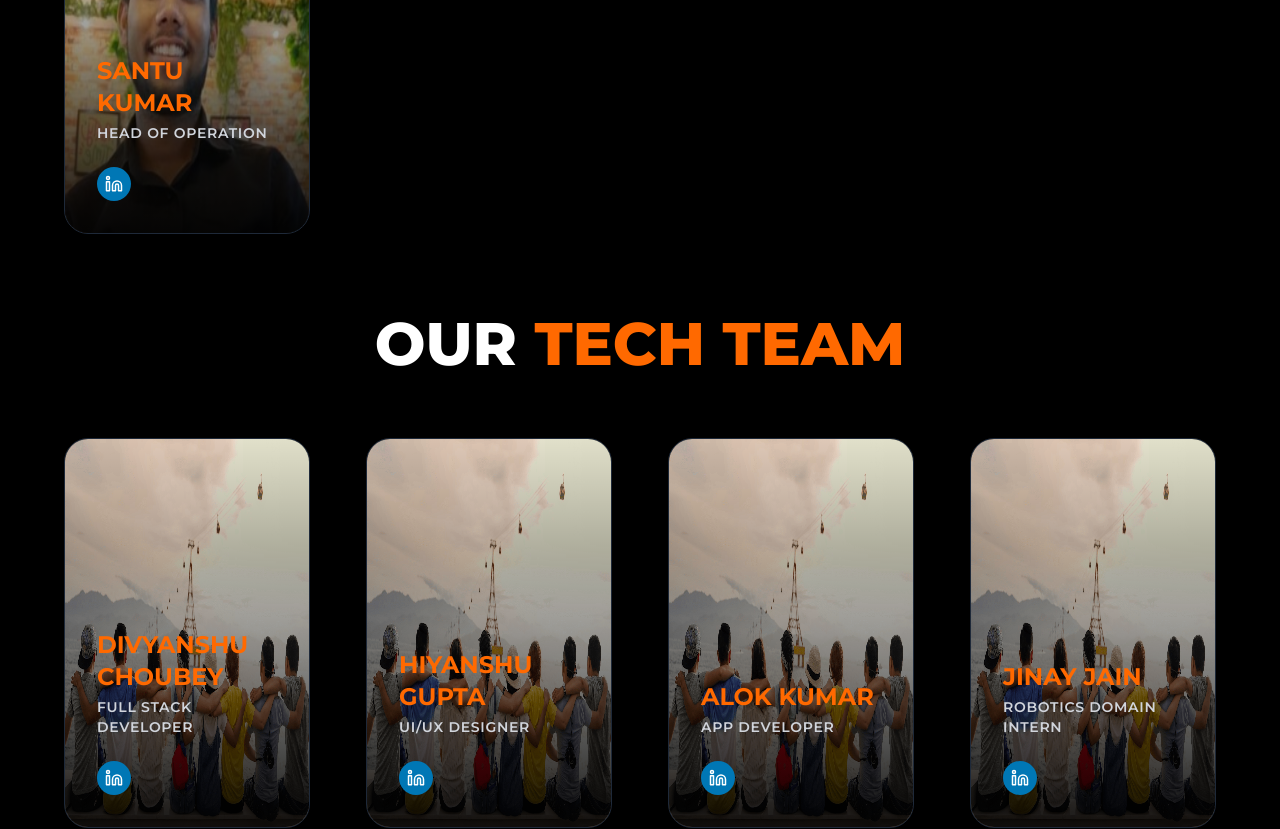
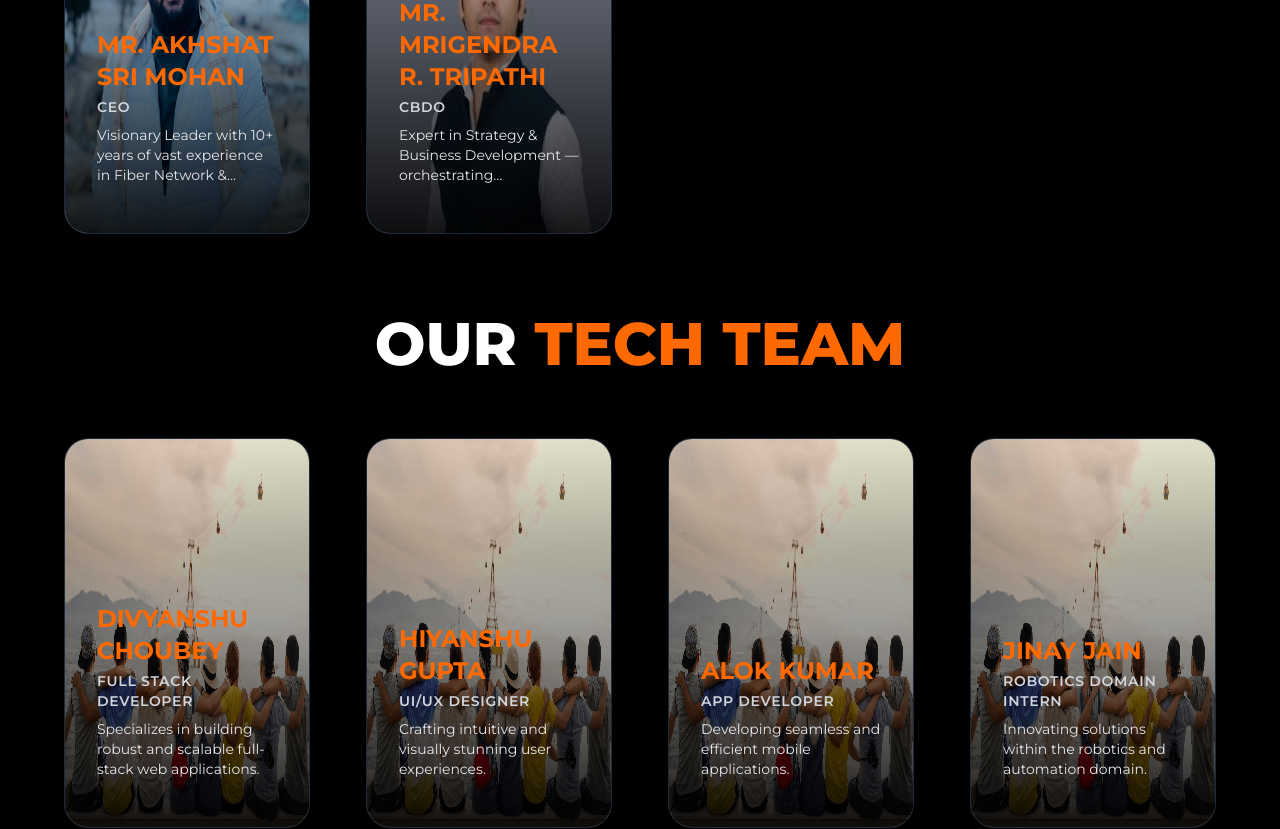
Before and after one commit to Divya8210-d/PMT, a Next.js app in the folder website/: page /about in a window 1280 px wide. Shown: the part 2040-2869 px from the top of the page. Built offline with nearby package versions, Linux system fonts and the light colour scheme.

Commit message:
foundersupdate

```diff
--- a/website/components/Team.tsx
+++ b/website/components/Team.tsx
@@ -3,10 +3,18 @@ import TeamCard from "./TeamCard";
 
 const FOUNDERS = [
   {
-    name: "SANTU KUMAR",
-    role: "HEAD OF OPERATION",
-    imageSrc: "/santu.jpeg",
-    linkedinUrl: "https://www.linkedin.com/in/santu-kumar-santu-047abb19b/",
+    name: "Mr. Akhshat Sri Mohan",
+    role: "CEO",
+    imageSrc: "/AKSHAT.jpeg",
+
+    description: "Visionary Leader with 10+ years of vast experience in Fiber Network & Software Planning — pioneering digital transformation in the energy sector.",
+  },
+  {
+    name: "Mr. Mrigendra R. Tripathi",
+    role: "CBDO",
+    imageSrc: "/TRIPATHI.jpeg",
+
+    description: "Expert in Strategy & Business Development — orchestrating TerraForge's global expansion, partnerships, and market penetration across emerging industrial economies.",
   },
 
 ];
@@ -15,25 +23,29 @@ const TEAM_MEMBERS = [
     name: "DIVYANSHU CHOUBEY",
     role: "FULL STACK DEVELOPER ",
     imageSrc: "/aboutteam.png",
-    linkedinUrl: "https://www.linkedin.com/in/divyanshu8210/",
+
+    description: "Specializes in building robust and scalable full-stack web applications.",
   },
   {
     name: "HIYANSHU GUPTA",
     role: "UI/UX DESIGNER",
     imageSrc: "/aboutteam.png",
-    linkedinUrl: "https://www.linkedin.com/in/hiyanshu-gupta-9b33aa320/",
+
+    description: "Crafting intuitive and visually stunning user experiences.",
   },
   {
     name: "ALOK KUMAR",
     role: "APP DEVELOPER",
     imageSrc: "/aboutteam.png",
-    linkedinUrl: "https://www.linkedin.com/in/alok-kumar-3953a1321/",
+
+    description: "Developing seamless and efficient mobile applications.",
   },
   {
     name: "JINAY JAIN",
     role: "ROBOTICS DOMAIN INTERN",
     imageSrc: "/aboutteam.png",
-    linkedinUrl: "https://www.linkedin.com/in/jinay-jain-/",
+
+    description: "Innovating solutions within the robotics and automation domain.",
   },
 ];
 const BUSINESS_DEVELOPMENT_TEAM = [
@@ -41,7 +53,8 @@ const BUSINESS_DEVELOPMENT_TEAM = [
     name: "SIDDHI SEN",
     role: "BUSINESS DEVELOPMENT INTERN",
     imageSrc: "/aboutteam.png",
-    linkedinUrl: "https://www.linkedin.com/in/siddhisen/",
+
+    description: "Assisting in strategic partnerships and market expansion.",
   },
 ];
 
@@ -103,6 +116,7 @@ export default function Team() {
             role={member.role}
             imageSrc={member.imageSrc}
             linkedinUrl={member.linkedinUrl}
+            description={member.description}
           />
         ))}
       </div>
@@ -125,6 +139,7 @@ export default function Team() {
             role={member.role}
             imageSrc={member.imageSrc}
             linkedinUrl={member.linkedinUrl}
+            description={member.description}
           />
         ))}
       </div>
@@ -148,6 +163,7 @@ export default function Team() {
             role={member.role}
             imageSrc={member.imageSrc}
             linkedinUrl={member.linkedinUrl}
+            description={member.description}
           />
         ))}
       </div>
--- a/website/components/TeamCard.tsx
+++ b/website/components/TeamCard.tsx
@@ -7,6 +7,7 @@ interface TeamCardProps {
     role: string;
     imageSrc: string;
     linkedinUrl?: string;
+    description?: string;
 }
 
 const TeamCard: React.FC<TeamCardProps> = ({
@@ -14,6 +15,7 @@ const TeamCard: React.FC<TeamCardProps> = ({
     role,
     imageSrc,
     linkedinUrl,
+    description,
 }) => {
     return (
         <div className="relative group w-full h-[450px] sm:h-[390px] overflow-hidden rounded-2xl sm:rounded-3xl border border-gray-800">
@@ -33,9 +35,14 @@ const TeamCard: React.FC<TeamCardProps> = ({
                 <h3 className="text-orange-500 text-xl sm:text-2xl font-bold uppercase mb-1">
                     {name}
                 </h3>
-                <p className="text-gray-300 text-xs sm:text-sm font-semibold tracking-wider uppercase mb-6">
+                <p className="text-gray-300 text-xs sm:text-sm font-semibold tracking-wider uppercase mb-2">
                     {role}
                 </p>
+                {description && (
+                    <p className="text-gray-200 text-xs sm:text-sm mb-4 line-clamp-3">
+                        {description}
+                    </p>
+                )}
 
                 {/* SOCIAL ICONS */}
                 <div className="flex gap-4">
```
Also changed, not shown: website/public/AKSHAT.jpeg (added), website/public/TRIPATHI.jpeg (added).
